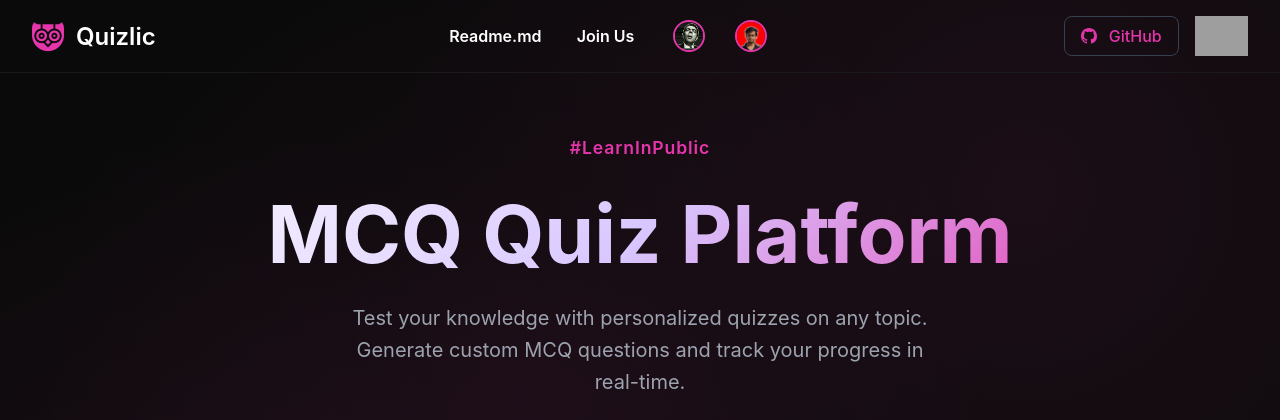
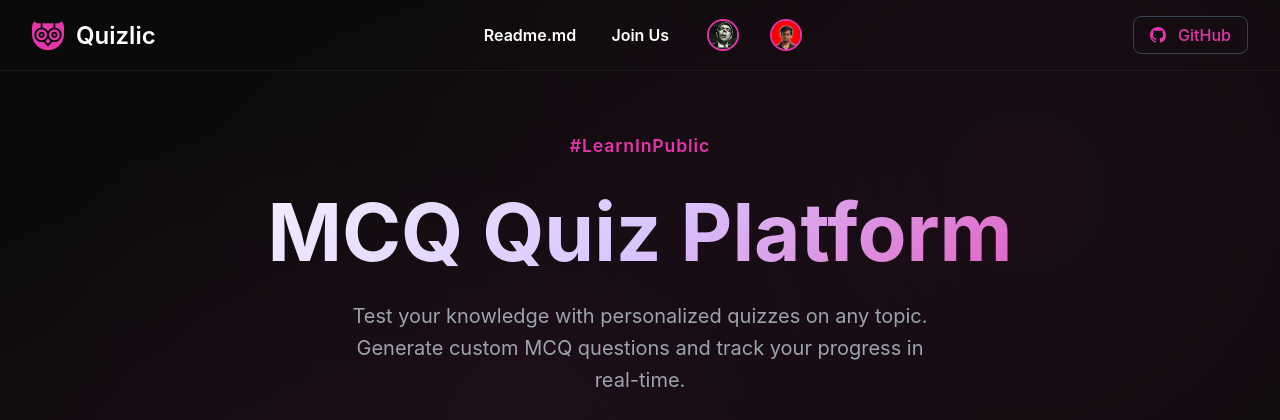
Before and after one commit to anikchand461/Quizlic, a FastAPI app: page / in a window 1280 px wide. Shown: the top 420 px of the page. Run offline with FastAPI, Linux system fonts and the light colour scheme; grey boxes are pictures that could not be loaded.

Commit message:
removed 2 lines

```diff
--- a/templates/index.html
+++ b/templates/index.html
@@ -251,11 +251,6 @@
                     <path d="M8 0C3.58 0 0 3.58 0 8c0 3.54 2.29 6.53 5.47 7.59.4.07.55-.17.55-.38 0-.19-.01-.82-.01-1.49-2.01.37-2.53-.49-2.69-.94-.09-.23-.48-.94-.82-1.13-.28-.15-.68-.52-.01-.53.63-.01 1.08.58 1.23.82.72 1.21 1.87.87 2.33.66.07-.52.28-.87.51-1.07-1.78-.2-3.64-.89-3.64-3.95 0-.87.31-1.59.82-2.15-.08-.2-.36-1.02.08-2.12 0 0 .67-.21 2.2.82.64-.18 1.32-.27 2-.27.68 0 1.36.09 2 .27 1.53-1.04 2.2-.82 2.2-.82.44 1.1.16 1.92.08 2.12.51.56.82 1.27.82 2.15 0 3.07-1.87 3.75-3.65 3.95.29.25.54.73.54 1.48 0 1.07-.01 1.93-.01 2.2 0 .21.15.46.55.38A8.012 8.012 0 0 0 16 8c0-4.42-3.58-8-8-8z"/>
                 </svg>
                 GitHub
-            </a>
-            <a href="https://www.producthunt.com/posts/Quizlic-ai?embed=true&utm_source=badge-featured&utm_medium=badge&utm_source=badge-Quizlic-ai" target="_blank" class="btn btn-outline" style="padding: 0; border: none;">
-                <img src="https://api.producthunt.com/widgets/embed-image/v1/featured.svg?post_id=969914&theme=light&t=1748237803551"
-                    alt="Quizlic.ai - Your personal quiz generator, anytime!! | Product Hunt"
-                    style="height: 40px; width: auto; vertical-align: middle;" />
             </a>
         </div>
     </header>
```
